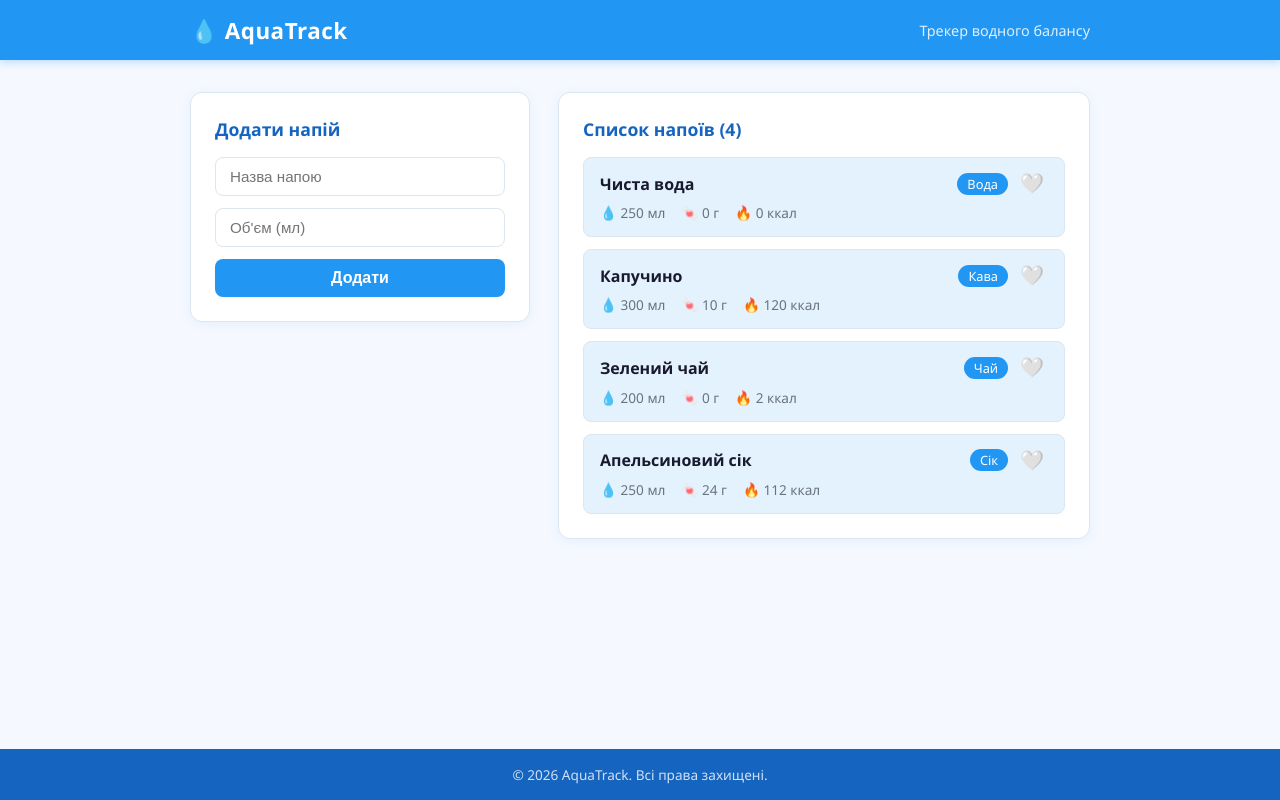
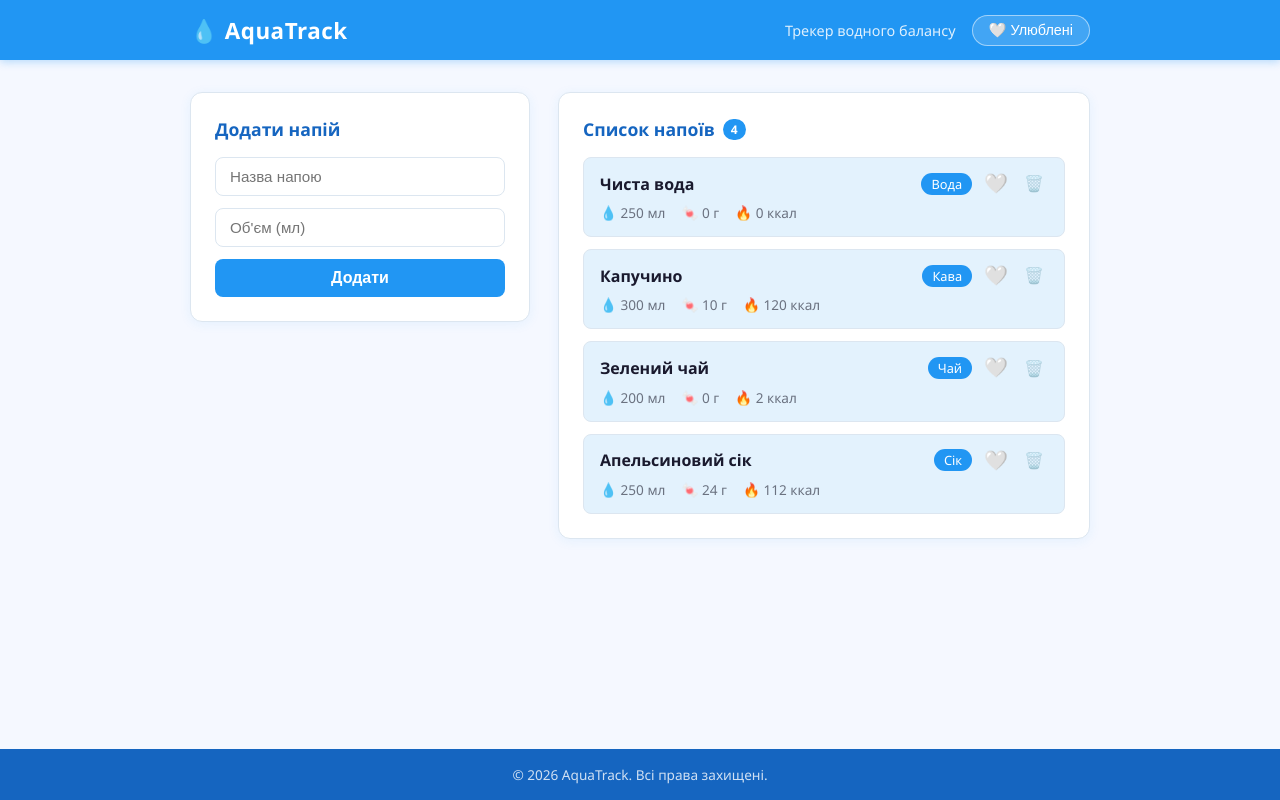
Before and after one commit to relinesvn/aquatrack, a React (Vite) app: page / in a window 1280 px wide. Built offline with nearby package versions, Linux system fonts and the light colour scheme.

Commit message:
lab_4: глобальний стан у App, controlled FavoriteButton, фільтрація та видалення

```diff
--- a/src/App.css
+++ b/src/App.css
@@ -253,3 +253,78 @@ body {
   50%  { transform: scale(1.4); }
   100% { transform: scale(1);   }
 }
+
+/* === Header right === */
+.header__right {
+  display: flex;
+  align-items: center;
+  gap: 16px;
+}
+
+.header__subtitle {
+  font-size: 0.9rem;
+  opacity: 0.85;
+}
+
+/* === Filter button === */
+.filter-btn {
+  background: rgba(255,255,255,0.15);
+  color: white;
+  border: 1.5px solid rgba(255,255,255,0.5);
+  border-radius: 20px;
+  padding: 6px 16px;
+  font-size: 0.9rem;
+  cursor: pointer;
+  transition: background 0.2s;
+  white-space: nowrap;
+}
+
+.filter-btn:hover {
+  background: rgba(255,255,255,0.25);
+}
+
+.filter-btn.active {
+  background: white;
+  color: var(--color-primary);
+  border-color: white;
+  font-weight: 600;
+}
+
+/* === DrinkList count badge === */
+.drink-list__title {
+  display: flex;
+  align-items: center;
+  gap: 8px;
+}
+
+.drink-list__count {
+  background: var(--color-primary);
+  color: white;
+  font-size: 0.75rem;
+  font-weight: 700;
+  padding: 2px 8px;
+  border-radius: 20px;
+}
+
+/* === DrinkItem liked state === */
+.drink-item--liked {
+  border-color: #fca5a5;
+  background: #fff5f5;
+}
+
+/* === Delete button === */
+.delete-btn {
+  background: none;
+  border: none;
+  cursor: pointer;
+  font-size: 1rem;
+  padding: 2px 4px;
+  border-radius: 4px;
+  opacity: 0.5;
+  transition: opacity 0.2s, transform 0.15s;
+}
+
+.delete-btn:hover {
+  opacity: 1;
+  transform: scale(1.15);
+}
--- a/src/App.jsx
+++ b/src/App.jsx
@@ -12,12 +12,36 @@ const initialDrinks = [
 ];
 
 function App() {
-  const [drinks, setDrinks] = useState(initialDrinks);
+  const [drinks, setDrinks]         = useState(initialDrinks);
+  const [likedDrinks, setLikedDrinks] = useState(new Set());
+  const [filter, setFilter]         = useState('all'); // 'all' | 'liked'
+
+  const toggleLike = (id) => {
+    setLikedDrinks(prev => {
+      const next = new Set(prev);
+      next.has(id) ? next.delete(id) : next.add(id);
+      return next;
+    });
+  };
+
+  const deleteDrink = (id) => {
+    setDrinks(prev => prev.filter(d => d.id !== id));
+  };
+
+  const toggleFilter = () => {
+    setFilter(prev => prev === 'all' ? 'liked' : 'all');
+  };
 
   return (
     <div className="app">
-      <Header />
-      <Main drinks={drinks} />
+      <Header filter={filter} onFilterToggle={toggleFilter} />
+      <Main
+        drinks={drinks}
+        likedDrinks={likedDrinks}
+        filter={filter}
+        onToggleLike={toggleLike}
+        onDelete={deleteDrink}
+      />
       <Footer />
     </div>
   );
--- a/src/components/DrinkItem.jsx
+++ b/src/components/DrinkItem.jsx
@@ -1,10 +1,10 @@
 import FavoriteButton from './FavoriteButton';
 
-function DrinkItem({ drink }) {
-  const { name, category, volume, sugar, calories, photo } = drink;
+function DrinkItem({ drink, liked, onToggleLike, onDelete }) {
+  const { id, name, category, volume, sugar, calories, photo } = drink;
 
   return (
-    <div className="drink-item">
+    <div className={`drink-item ${liked ? 'drink-item--liked' : ''}`}>
       {photo && (
         <img className="drink-item__photo" src={photo} alt={name} />
       )}
@@ -12,7 +12,14 @@ function DrinkItem({ drink }) {
         <span className="drink-item__name">{name}</span>
         <div className="drink-item__actions">
           <span className="drink-item__category">{category}</span>
-          <FavoriteButton />
+          <FavoriteButton liked={liked} onToggle={() => onToggleLike(id)} />
+          <button
+            className="delete-btn"
+            onClick={() => onDelete(id)}
+            title="Видалити"
+          >
+            🗑️
+          </button>
         </div>
       </div>
       <div className="drink-item__stats">
--- a/src/components/DrinkList.jsx
+++ b/src/components/DrinkList.jsx
@@ -1,17 +1,32 @@
 import DrinkItem from './DrinkItem';
 
-function DrinkList({ drinks }) {
+function DrinkList({ drinks, likedDrinks, filter, onToggleLike, onDelete }) {
+  const visible = filter === 'liked'
+    ? drinks.filter(d => likedDrinks.has(d.id))
+    : drinks;
+
   return (
     <div className="drink-list">
       <h2 className="drink-list__title">
-        Список напоїв ({drinks.length})
+        {filter === 'liked' ? '❤️ Улюблені напої' : 'Список напоїв'}
+        <span className="drink-list__count">{visible.length}</span>
       </h2>
 
-      {drinks.length === 0 ? (
-        <p className="drink-list__empty">Ще немає жодного напою 💧</p>
+      {visible.length === 0 ? (
+        <p className="drink-list__empty">
+          {filter === 'liked'
+            ? 'Немає улюблених напоїв. Натисніть ❤️ на картці!'
+            : 'Ще немає жодного напою 💧'}
+        </p>
       ) : (
-        drinks.map((drink) => (
-          <DrinkItem key={drink.id} drink={drink} />
+        visible.map(drink => (
+          <DrinkItem
+            key={drink.id}
+            drink={drink}
+            liked={likedDrinks.has(drink.id)}
+            onToggleLike={onToggleLike}
+            onDelete={onDelete}
+          />
         ))
       )}
     </div>
--- a/src/components/FavoriteButton.jsx
+++ b/src/components/FavoriteButton.jsx
@@ -1,12 +1,8 @@
-import { useState } from 'react';
-
-function FavoriteButton() {
-  const [liked, setLiked] = useState(false);
-
+function FavoriteButton({ liked, onToggle }) {
   return (
     <button
       className={`favorite-btn ${liked ? 'liked' : ''}`}
-      onClick={() => setLiked(prev => !prev)}
+      onClick={onToggle}
       title={liked ? 'Прибрати з улюблених' : 'Додати до улюблених'}
     >
       {liked ? '❤️' : '🤍'}
--- a/src/components/Header.jsx
+++ b/src/components/Header.jsx
@@ -1,11 +1,17 @@
-function Header() {
+function Header({ filter, onFilterToggle }) {
   return (
     <header className="header">
       <div className="header__inner">
         <span className="header__logo">💧 AquaTrack</span>
-        <nav className="header__nav">
-          <span>Трекер водного балансу</span>
-        </nav>
+        <div className="header__right">
+          <span className="header__subtitle">Трекер водного балансу</span>
+          <button
+            className={`filter-btn ${filter === 'liked' ? 'active' : ''}`}
+            onClick={onFilterToggle}
+          >
+            {filter === 'liked' ? '❤️ Усі напої' : '🤍 Улюблені'}
+          </button>
+        </div>
       </div>
     </header>
   );
--- a/src/components/Main.jsx
+++ b/src/components/Main.jsx
@@ -1,12 +1,18 @@
 import DrinkAdderMenu from './DrinkAdderMenu';
 import DrinkList from './DrinkList';
 
-function Main({ drinks }) {
+function Main({ drinks, likedDrinks, filter, onToggleLike, onDelete }) {
   return (
     <main className="main">
       <div className="main__inner">
         <DrinkAdderMenu />
-        <DrinkList drinks={drinks} />
+        <DrinkList
+          drinks={drinks}
+          likedDrinks={likedDrinks}
+          filter={filter}
+          onToggleLike={onToggleLike}
+          onDelete={onDelete}
+        />
       </div>
     </main>
   );
```
